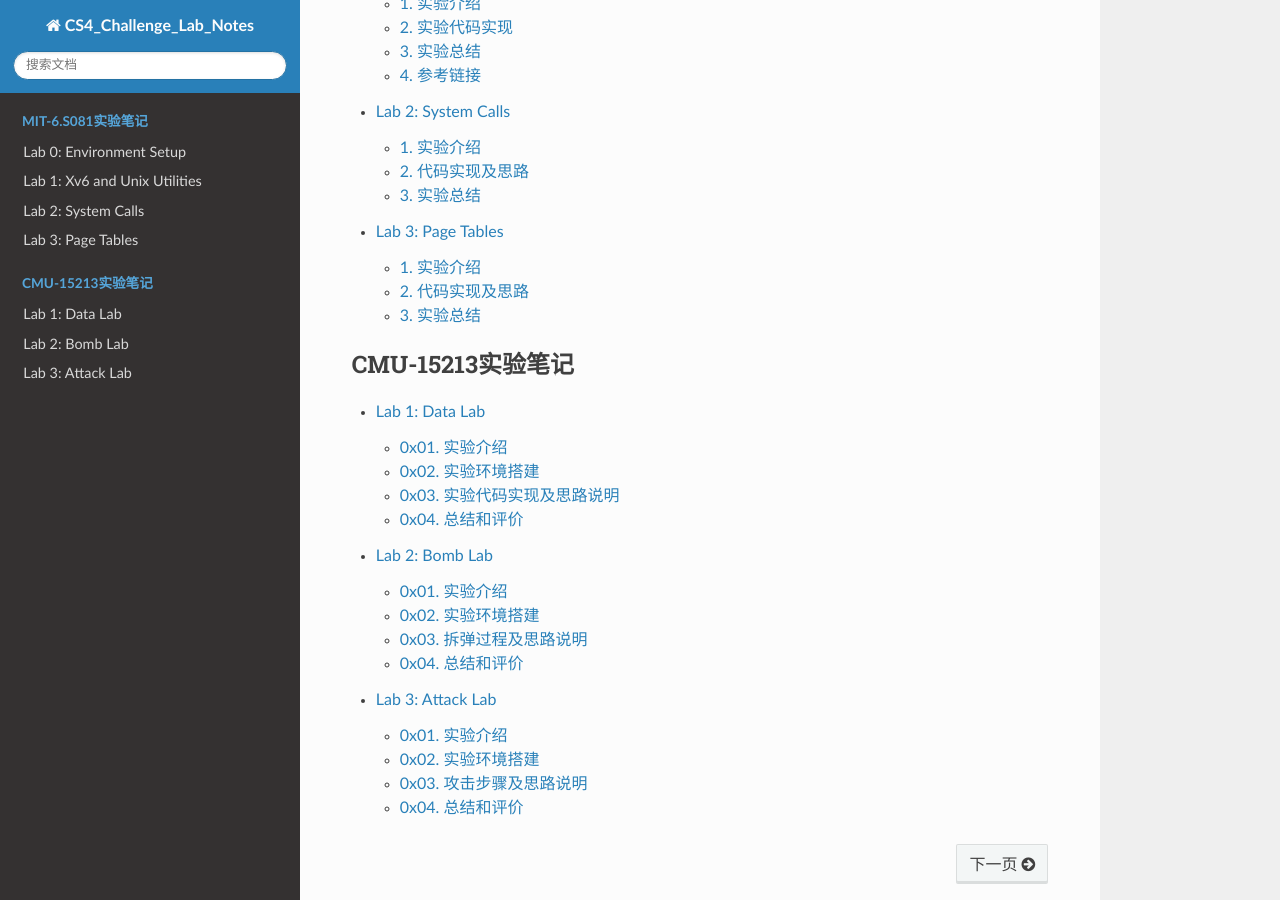
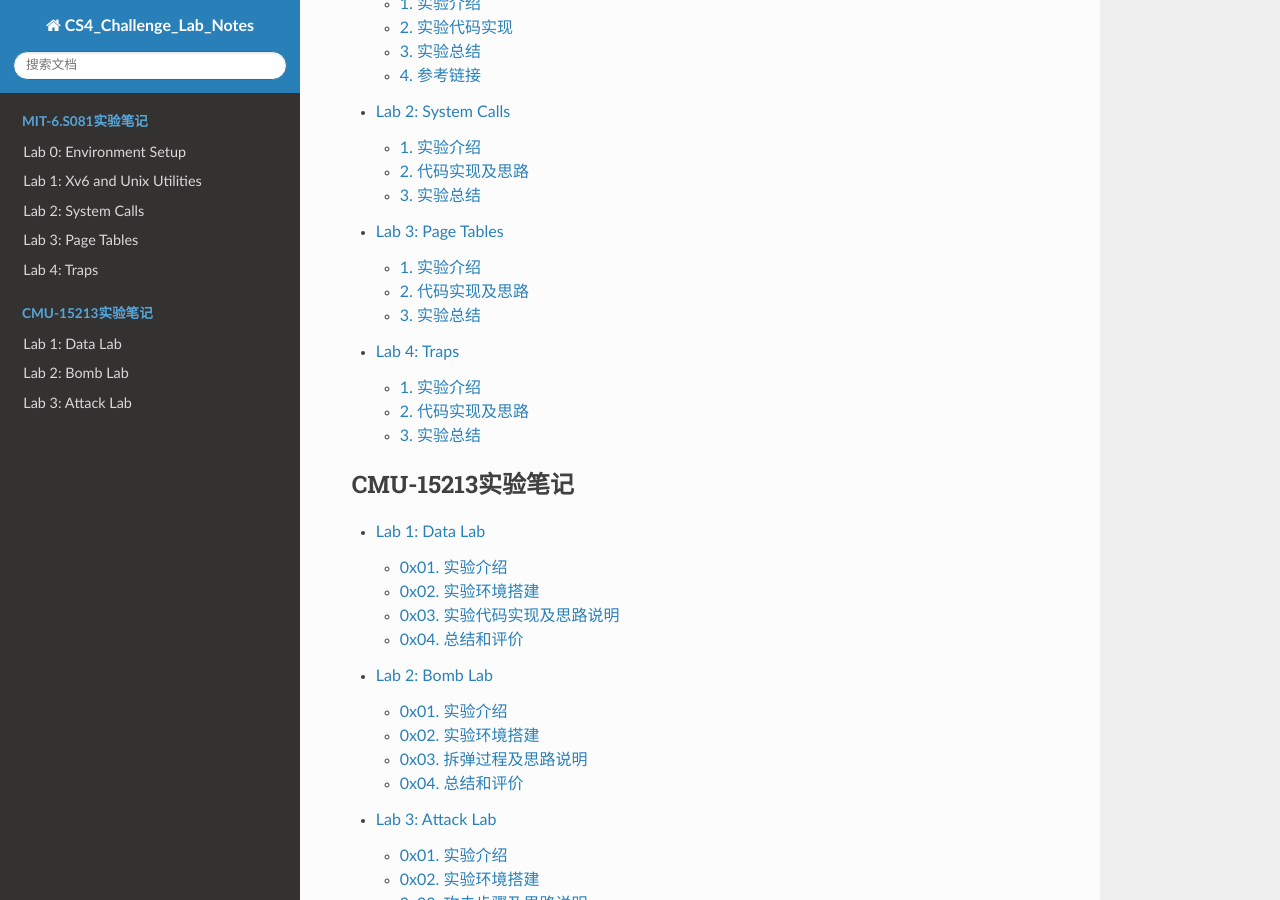
Before and after one commit to Snowball-Wang/CS4_Challenge_Lab_Summary, a Sphinx documentation site: the page built from source/index.rst, in a window 1280 px wide and 900 px high, scrolled down 380 px. Built offline with Sphinx 7.4.7 and the Read the Docs theme 2.0.0, drawn with Linux system fonts in a browser that asks for light colours; some of the changed lines change nothing that is shown.

Commit message:
MIT-6S081: lab 4 write-up

```diff
--- a/source/index.rst
+++ b/source/index.rst
@@ -14,6 +14,7 @@
    mit_6s081/lab1-util
    mit_6s081/lab2-syscall
    mit_6s081/lab3-pgtbl
+   mit_6s081/lab4-traps
 
 .. toctree::
    :caption: CMU-15213实验笔记
--- /dev/null
+++ b/source/mit_6s081/lab4-traps.rst
@@ -0,0 +1,477 @@
+Lab 4: Traps
+===================
+
+1. 实验介绍
+-----------
+
+系统调用本质上是属于 ``trap`` 机制的一种。在此实验中，我们将深入到xv6 ``trap`` 的具体实现，完成一个用户态 ``trap`` 处理的设计与实现。
+
+2. 代码实现及思路
+----------------
+
+RISC-V assembly
+^^^^^^^^^^^^^^^^^
+
+本实验通过几个问题，来帮助我们理解RISC-V汇编语言。
+
+根据提示，我们首先看一下 ``user/call.asm`` 里包含的函数 ``g`` ， ``f`` 以及 ``main`` 的汇编代码。
+
+函数 ``g`` 的汇编代码：
+.. code-block:: asm
+
+    0000000000000000 <g>:
+    int g(int x) {
+    0:	1141                	addi	sp,sp,-16
+    2:	e422                	sd	    s0,8(sp)
+    4:	0800                	addi	s0,sp,16
+    return x+3;
+    }
+    6:	250d                	addiw	a0,a0,3
+    8:	6422                	ld	    s0,8(sp)
+    a:	0141                	addi	sp,sp,16
+    c:	8082                	ret
+
+函数 ``f`` 的汇编代码：
+
+.. code-block:: asm
+
+    000000000000000e <f>:
+    int f(int x) {
+    e:	1141                	addi	sp,sp,-16
+    10:	e422                	sd	    s0,8(sp)
+    12:	0800                	addi	s0,sp,16
+    return g(x);
+    }
+    14:	250d                	addiw	a0,a0,3
+    16:	6422                	ld	    s0,8(sp)
+    18:	0141                	addi	sp,sp,16
+    1a:	8082                	ret
+
+.. code-block:: asm
+
+    void main(void) {
+    1c:	1141                	addi	sp,sp,-16
+    1e:	e406                	sd	    ra,8(sp)
+    20:	e022                	sd	    s0,0(sp)
+    22:	0800                	addi	s0,sp,16
+    printf("%d %d\n", f(8)+1, 13);
+    24:	4635                	li	    a2,13
+    26:	45b1                	li	    a1,12
+    28:	00000517          	    auipc	a0,0x0
+    2c:	7b050513          	    addi	a0,a0,1968 # 7d8 <malloc+0xea>
+    30:	00000097          	    auipc	ra,0x0
+    34:	600080e7          	    jalr	1536(ra) # 630 <printf>
+    exit(0);
+    38:	4501                	li	    a0,0
+    3a:	00000097          	    auipc	ra,0x0
+    3e:	27e080e7          	    jalr	638(ra) # 2b8 <exit>
+
+
+问题1：哪些寄存器包含函数的参数？例如，main函数中调用 ``printf`` ，哪个寄存器存有13的值？
+
+寄存器a0 - a7包含函数的参数。 查看main函数汇编，可看到0x26处汇编指令 ``li a2, 13`` 。 所以是寄存器a2存放13的值。
+
+问题2： main的汇编代码里何处调用了函数f和g？
+
+函数f和g都被编译器内联优化了。0x26处即是编译器优化后的函数f的代码，直接得出值而非调用函数f或g，减少函数调用的开销。
+
+问题3：函数printf的地址在哪里？
+
+函数printf的地址是根据0x30和0x34处的汇编代码得出的。 汇编代码 ``auipc ra,0x0`` 的效果是 ``ra = 0x30 + 0x0 << 12`` 。
+汇编代码 ``jalr 1536(ra)`` 的效果是跳转到 ``ra + 1536`` 的位置，即函数printf的地址。所以函数printf的地址是 0x30 + 1536 = 1584, 即0x630。
+
+问题4：jalr指令执行跳转到函数printf后，寄存器ra的值是多少？
+
+jalr指令执行后，寄存器ra的值会被设置为下一条指令的地址，即 0x34 + 4 = 0x38。
+
+问题5：执行以下代码，此段代码的输出是什么？如果RISC-V是大端的话，i的值要怎么设置才能有同样的输出？57616的值需要更改嘛？
+
+此段代码的输出是 ``He110 World`` 。如果RISC-V是大端系统的话，根据ASCII表，i值应该设置为0x726c6400。
+57616不需要更改，因为它是作为数值被整体读取，而不是像字符串单个字符逐步读取。
+
+问题6：代码 ``printf("x=%d y=%d", 3)`` 中 ``y=`` 会输出什么值？为什么会出现这种现象？
+
+``y=`` 输出的值应为寄存器a2中的值，但这个值由于我们没有显式地赋值，所以会是个不确定的值。
+
+
+Backtrace
+^^^^^^^^^^
+
+本实验通过实现 ``backtrace`` 函数，来打印程序运行时的函数调用栈。
+``backtrace`` 的函数实现放在 ``kernel/printf.c`` 中。在 ``sys_sleep`` 中插入 ``backtrace`` 函数，然后运行 ``bttest`` ， ``bttest`` 会调用 ``sys_sleep`` 函数，打印出如下信息。
+
+.. code-block:: console
+
+    backtrace:
+    0x0000000080002cda
+    0x0000000080002bb6
+    0x0000000080002898
+
+执行完 ``bttest`` 指令后推出qemu， 运行 ``riscv64-unknown-elf-addr2line -e kernel/kernel`` 命令，将上述地址复制到终端中，可显示如下信息：
+
+.. code-block:: console
+
+    $ addr2line -e kernel/kernel
+    0x0000000080002de2
+    0x0000000080002f4a
+    0x0000000080002bfc
+    kernel/sysproc.c:74
+    kernel/syscall.c:224
+    kernel/trap.c:85
+
+首先根据第一条提示，把函数 ``backtrace`` 的声明添加到 ``kernel/defs.h`` 中。
+再根据第二条提示，把读取当前帧指针的内联函数添加到 ``kernel/riscv.h`` 中。
+
+.. code-block:: c
+
+    static inline uint64
+    r_fp()
+    {
+       uint64 x;
+       asm volatile("mv %0, s0" : "=r" (x));
+       return x;
+    }
+
+根据第三条提示中如下图所示的栈帧的布局，我们可以看到当前栈帧的返回地址与帧指针有一个-8的固定偏移量。
+调用函数的栈指针被保存在当前栈帧上，与指向当前帧指针的偏移量为-16。
+
+.. image:: ./../_images/6s081/lab4_stack_layout.png
+
+第四条提示中xv6分配每个内核栈时，地址都是页对齐的信息，我们可知当前栈的顶端地址为 ``PGROUNDDOWN(fp)`` ，末端地址为 ``PGROUNDUP(fp)`` （栈的地址是自顶向下增长的）。
+结合以上信息，我们在 ``backtrace`` 函数中可利用存放在寄存器s0中当前帧指针的值，遍历栈上的函数栈。
+
+.. code-block:: c
+
+    void backtrace(void)
+    {
+        // Get current frame pointer from reg s0
+        uint64 fp = r_fp();
+        uint64 i = fp;
+
+        // Get the ret addr and do loops based on prev fp
+        printf("backtrace:\n");
+        while(i < PGROUNDUP(fp))
+        {
+            printf("%p\n", *(uint64 *)(i - 8));
+            i = *(uint64 *)(i - 16);
+        }
+    }
+
+最后在 ``panic`` 函数中添加对 ``backtrace`` 的调用，这样我们就能够在内核panic时看到函数的调用过程。
+
+启动qemu，运行 ``bttest`` ，然后将生成的地址再粘贴到 ``riscv64-unknown-elf-addr2line -e kernel/kernel`` 命令行中，得到以下输出：
+
+.. code-block:: console
+
+    $ bttest
+    backtrace:
+    0x0000000080002dba
+    0x0000000080002c2c
+    0x00000000800028cc
+    $ riscv64-unknown-elf-addr2line -e kernel/kernel
+    0x0000000080002dba
+    0x0000000080002c2c
+    0x00000000800028cc
+    /home/jiewan01/CS4_Challenge/xv6-labs-2020/kernel/sysproc.c:73
+    /home/jiewan01/CS4_Challenge/xv6-labs-2020/kernel/syscall.c:144
+    /home/jiewan01/CS4_Challenge/xv6-labs-2020/kernel/trap.c:76
+
+代码的具体实现可参考此 `链接 <https://github.com/Snowball-Wang/MIT_6S081_Operating_System_Engineering/commit/ee5737b1f2a0e206d6ba2efd54e57866ad098c7e>`_ 。
+
+
+Alarm
+^^^^^^^
+
+本实验将给xv6添加一个新的功能，用来周期性地提示一个进程所使用的CPU时间。
+我们需要添加一个新的系统调用函数 ``sigalarm(interval, handler)`` ，当应用程序调用 ``sigalarm(n, fn)`` 时，每消耗n个ticks的时钟时，内核都会调用执行一次函数fn。
+当函数fn执行完成返回后，程序将继续执行上次停留的地方。当应用程序调用 ``sigalarm(0, 0)`` 时，内核将不再周期性地生成提示。
+``alarmtest`` 中调用 ``sigalarm(2, periodic)`` 来请求内核每2个ticks执行一次 ``periodic`` 函数。
+本实验地最终效果如下所示：
+
+.. code-block:: console
+
+    $ alarmtest
+    test0 start
+    ........alarm!
+    test0 passed
+    test1 start
+    ...alarm!
+    ..alarm!
+    ...alarm!
+    ..alarm!
+    ...alarm!
+    ..alarm!
+    ...alarm!
+    ..alarm!
+    ...alarm!
+    ..alarm!
+    test1 passed
+    test2 start
+    ................alarm!
+    test2 passed
+    $ usertests
+    ...
+    ALL TESTS PASSED
+    $
+
+test 0: invoke handler
+'''''''''''''''''''''''
+
+本部分先完成对 ``sigalarm`` 和 ``sigreturn`` 的基本实现，通过 ``alarmtest`` 中的 ``test0`` 。
+
+根据题目前四条提示，我们按照以前添加系统调用的流程，对 ``sigalarm`` 和 ``sigreturn`` 进行声明和定义。
+
+.. code-block:: c
+
+    // user/user.h
+    int sigalarm(int ticks, void (*handler)());
+    int sigreturn(void);
+
+    // user/usys.pl
+    entry("sigalarm");
+    entry("sigreturn");
+
+    // kernel/syscall.h
+    #define SYS_sigalarm 22
+    #define SYS_sigreturn 23
+
+    // kernel/syscall.c
+    extern uint64 sys_sigalarm(void);
+    extern uint64 sys_sigreturn(void);
+
+    static uint64 (*syscalls[])(void) = {
+        [SYS_fork]    sys_fork,
+        ...
+        [SYS_sigalarm] sys_sigalarm,
+        [SYS_sigreturn] sys_sigreturn
+    };
+
+    // kernel/sysproc.c
+    uint64
+    sys_sigalarm(void)
+    {
+        //TODO
+        return 0;
+    }
+
+    uint64
+    sys_sigreturn(void)
+    {
+        return 0;
+    }
+
+根据第五、六条提示，我们需在 ``struct proc`` 里添加新的成员变量，用来保存记录以下信息。
+
+- 中断区间，即系统调用 ``sigalarm(n, fn)`` 中n的值。
+- 处理函数的地址，即系统调用 ``sigalarm(n, fn)`` 中函数fn的地址。
+- 执行完上次fn后进程消耗的ticks数目。
+
+所以在 ``proc`` 结构体中，我们新添以上三个成员变量，并在 ``sigalarm`` 的定义中对其值进行赋值。
+
+.. code-block:: c
+
+    // kernel/proc.h
+    struct proc {
+        ...
+        int alarm_interval;          // alarm interval
+        uint64 alarm_handler;        // alarm handler function
+        int elapse_ticks;            // ticks passed since last call
+    };
+
+    // kernel/sysproc.c
+    uint64
+    sys_sigalarm(void)
+    {
+        int n; // alarm interval
+        uint64 p; // pointer to handler function
+
+        if(argint(0, &n) < 0 || argaddr(1, &p) < 0)
+            return -1;
+
+        myproc()->alarm_interval = n;
+        myproc()->alarm_handler = p;
+        return 0;
+    }
+
+到此步为止，系统调用的实现已基本完成。接下来就是如何在定时器中断中判断程序消耗的ticks是否超出设定值，超出后如何执行指定的用户态函数。
+根据提示，我们知道定时器中断的处理函数在 ``usertrap`` 中，且原始的定时器中断的执行代码是 ``yield`` 函数，让CPU调度新的进程执行。
+
+.. code-block:: c
+
+    // kernel/trap.c
+    void usertrap
+    {
+        ...
+        if(which_dev == 2)
+        {
+            yield();
+        }
+    }
+
+所以，我们对当前进程消耗的ticks判断逻辑的代码，应放在上述 ``if(which_dev == 2)`` 条件语句中。
+但如何让满足条件（消耗的ticks等于设定值）的进程，执行定时器中断完成后，跳转到执行用户态函数 ``periodic`` ？
+参考 ``usertrap`` 中处理系统调用的逻辑，即进程在系统调用完成后，将用户态的下一条执行指令设置为 ``p->trapframe->epc += 4;`` 。
+那对于此实验来说，我们应将寄存器 ``sepc`` 的值设置为函数 ``periodic`` 的地址。
+
+.. code-block:: c
+
+    // kernel/traps.h
+    void usertrap
+    {
+        if(which_dev == 2)
+        {
+            // add one tick to current process's ticks
+            p->elapse_ticks += 1;
+            // see if process's alarm interval expires
+            if(p->elapse_ticks == p->alarm_interval)
+            {
+                // set the sepc to the addr of alarm handler
+                p->trapframe->epc = p->alarm_handler;
+                p->elapse_ticks = 0;
+            }
+        yield();
+        }
+    }
+
+我们可以先将 ``alarmtest.c`` 中 ``main`` 函数里的 ``test1`` 和 ``test2`` 注释掉，只运行 ``test0`` 。
+可以看到，``alarmtest`` 运行通过。
+
+test0的具体实现代码可参考此 `链接 <https://github.com/Snowball-Wang/MIT_6S081_Operating_System_Engineering/commit/28efd26752c346dacf1c629fa4c7c297a0091a01>`_ 。
+
+test1/test2(): resume interrupted code
+'''''''''''''''''''''''''''''''''''''''
+
+上述test0的实现，对于 ``alarmtest`` 中的test1是有缺陷的，如下所示：
+
+.. code-block:: console
+
+    $ alarmtest
+    test0 start
+    ........alarm!
+    test0 passed
+    test1 start
+    ..alarm!
+    ..alarm!
+    ..alarm!
+    ..alarm!
+    ..alarm!
+    ..alarm!
+    .alarm!
+    .alarm!
+    ..alarm!
+    ..alarm!
+
+    test1 failed: foo() executed fewer times than it was called
+    usertrap(): unexpected scause 0x000000000000000c pid=4
+                sepc=0xfffffffffffffac8 stval=0xfffffffffffffac8
+
+查看 ``user/alarmtest.c`` 中 ``test1`` 的实现：
+
+.. code-block:: c
+
+
+    // tests that the kernel calls the handler multiple times.
+    //
+    // tests that, when the handler returns, it returns to
+    // the point in the program where the timer interrupt
+    // occurred, with all registers holding the same values they
+    // held when the interrupt occurred.
+    //
+    void
+    test1()
+    {
+        int i;
+        int j;
+
+        printf("test1 start\n");
+        count = 0;
+        j = 0;
+        sigalarm(2, periodic);
+        for(i = 0; i < 500000000; i++){
+            if(count >= 10)
+            break;
+            foo(i, &j);
+        }
+        if(count < 10){
+            printf("\ntest1 failed: too few calls to the handler\n");
+        } else if(i != j){
+            // the loop should have called foo() i times, and foo() should
+            // have incremented j once per call, so j should equal i.
+            // once possible source of errors is that the handler may
+            // return somewhere other than where the timer interrupt
+            // occurred; another is that that registers may not be
+            // restored correctly, causing i or j or the address ofj
+            // to get an incorrect value.
+            printf("\ntest1 failed: foo() executed fewer times than it was called\n");
+        } else {
+            printf("test1 passed\n");
+        }
+    }
+
+根据 ``test1`` 的错误信息，我们可以看到 ``alarmtest`` 在 ``test1`` 函数执行错误的原因是因为 ``i`` 和 ``j`` 的值不等。
+注释里说明了两者不等的可能原因有二：一是中断相应函数的返回地址出错，另一个是寄存器的值没有得到恰当的保护。
+我们则需要将 ``usertrap`` 和 ``sigreturn`` 结合起来，让用户态程序在处理完alarm中断后，继续正常执行。
+要达到此功能，我们需要注意以下事项：
+
+- 在执行中断相应函数前后，寄存器的值应得到恰当的保存和复原。
+- 在 ``usertrap`` 中应保存当前进程的信息，以便 ``sigreturn`` 能够正确返回到被中断的用户态程序。
+- 中断处理函数不能被重复调用，即如果一个中断处理函数正在被执行，则内核不能再重复调用。
+
+在选择哪些寄存器应该被保存和复原时，我纠结了很久。当然， ``sepc`` 的值肯定要保存，这样子我们才能返回到被中断的用户态程序。
+但是其它寄存器该如何选择呢？后来参考了别的实现后，才发现最简单的方式，是把当前进程的 ``trapframe`` 整体保存下来，即在 ``proc`` 结构体里添加一个新的成员变量，用来保存和复原进程的寄存器内容。
+
+.. code-block:: c
+
+    // kernel/proc.h
+    struct proc {
+        ...
+        struct trapframe intr_trap;     // trapframe saved for interrupt
+    }
+
+有个这个，我们就可以在 ``usertrap`` 执行中断处理函数之前，将当前进程的 ``trapframe`` 保存到 ``intr_trap`` 中。
+然后我们可以在 ``sys_sigreturn`` 中复原，即把 ``intr_trap`` 保存的寄存器的值再赋值给进程的 ``trapframe`` ，这样进程在执行完中断函数返回时，将继续执行之前被中断的指令。
+同时，为了避免中断处理函数在执行过程中再次被内核调用，我们可以在 ``proc`` 结构体新添一个 ``intr_is_running`` 的成员变量，用来判断当前进程是否再执行中断处理函数。
+
+.. code-block:: c
+
+    if(which_dev == 2)
+    {
+        // sigalarm(0, 0) is not called and re-entrant calls is not allowed
+        if(!(p->alarm_interval == 0 && p->alarm_handler == 0) && !(p->intr_is_running))
+        {
+
+            // add one tick to current process's ticks
+            p->elapse_ticks += 1;
+            // see if process's alarm interval expires
+            if(p->elapse_ticks >= p->alarm_interval)
+            {
+                // save the current trapframe
+                memmove(&(p->intr_trap), p->trapframe, sizeof(struct trapframe));
+                // set the sepc to the addr of alarm handler
+                p->trapframe->epc = p->alarm_handler;
+                p->elapse_ticks = 0;
+                // set running flag
+                p->intr_is_running = 1;
+            }
+        }
+        yield();
+    }
+
+运行 ``alarmtest`` ，可以看到此次所有test通过。
+
+test1/test2的具体实现代码可参考此 `链接 <https://github.com/Snowball-Wang/MIT_6S081_Operating_System_Engineering/commit/baf21e160119e5623b7913eda0eb1d95b874bd06>`_ 。
+
+
+实验最终结果
+^^^^^^^^^^^
+
+实验最后还需要添加 ``time.txt`` 文件记录实验所花费的时间，以及 ``answers-traps.txt`` 回答实验中的问题。敲入 ``make grade`` 命令，可看到实验得分满分。
+
+.. image:: ./../_images/6s081/lab4_traps_score.png
+
+
+3. 实验总结
+-----------
+
+本次实验难度一般，主要的困难点在 ``alarm`` 实验中的 ``test1/test2`` ，如何保存和复原被中断进程的寄存器值。
+一开始没有想到可以把 ``trapframe`` 整体保存下来，试了不同寄存器的组合，结果程序都会出错。一旦想到此点，问题就迎刃而解了。
```
Also changed, not shown: source/_images/6s081/lab4_stack_layout.png (added), source/_images/6s081/lab4_traps_score.png (added).
